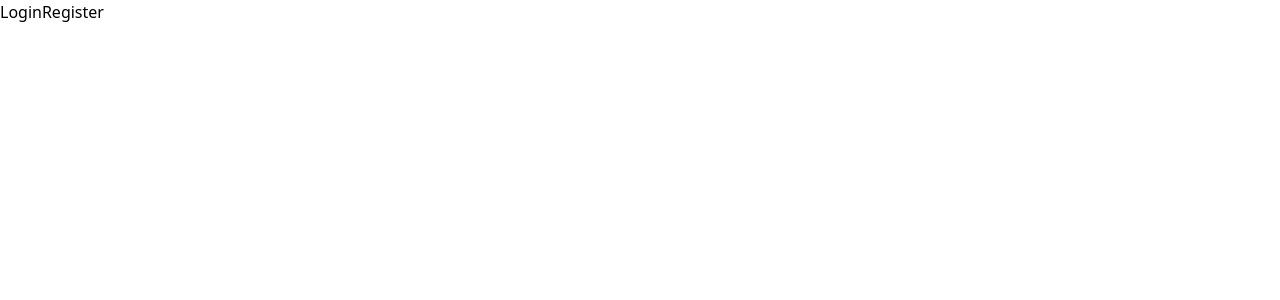
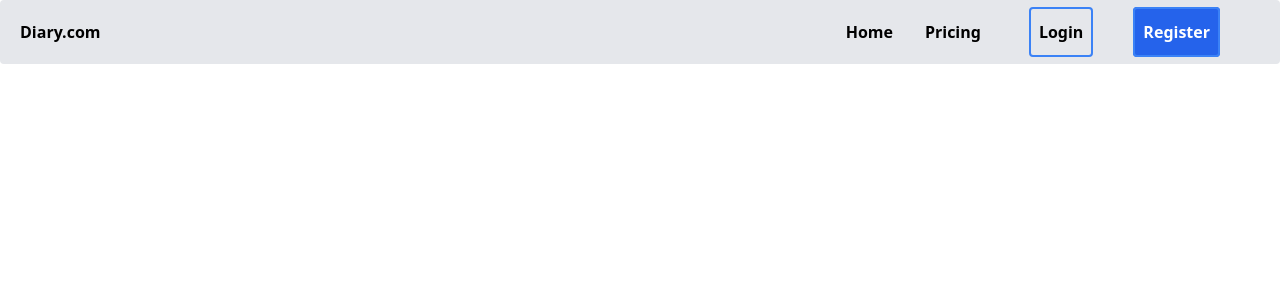
Before and after one commit to kihikasamuel/next-task, a Nuxt app: page / in a window 1280 px wide. Shown: the top 300 px of the page. Built offline with nearby package versions, Linux system fonts and the light colour scheme; no server answers.

Commit message:
landing page

```diff
--- a/api/controllers/UsersController.js
+++ b/api/controllers/UsersController.js
@@ -100,12 +100,12 @@ module.exports.login = [
                         })
                     }
                     else{
-                        return res.status(500).json({errors: "Invalid Password!"});
+                        return res.status(500).json({errors: 'Invalid Password!'});
                     }
                 })
             }
             else{
-                return res.status(500).json({errors: "Invalid credentials!"});
+                return res.status(500).json({errors: 'Invalid credentials!'});
             }
         });
     }
--- a/api/index.js
+++ b/api/index.js
@@ -11,7 +11,7 @@ const app = express();
 app.use(express.json());
 app.use(express.urlencoded({extended: true}));
 
-// set headers
+// set headers or import cors npm module
 app.use((req, res, next) => {
     res.setHeader("Access-Control-Allow-Origin", "*");
     res.setHeader("Access-Control-Allow-Methods", "POST, GET, PUT, PATCH, DELETE, OPTIONS");
--- a/components/auth/Login.vue
+++ b/components/auth/Login.vue
@@ -15,6 +15,9 @@
         <form action="" class="text-black-500 pt-4" @submit.prevent="login">
           <span class="text-red-500 text-xs" v-if="errors">
             {{errors.password.msg || errors.username.msg || errors}}
+          </span>
+          <span class="text-red-500 text-xs" v-if="login_err">
+            {{login_err}}
           </span>
           <label for="username" class="block">
             <span class="text-black-100">Username</span>
@@ -100,19 +103,21 @@ export default {
       errors: null,
       success: false,
       loading: false,
+      login_err: null
     };
   },
   methods: {
     async login() {
       this.loading = true;
-      try {
-          const response = await this.$auth.loginWith("local", {
+      // try {
+          // const response =
+          await this.$auth.loginWith("local", {
             data: {
               username: this.username,
               password: this.password,
             },
           })
-          .then(() => {
+          .then((response) => {
             this.$toast.success("Logged in successfully!", {
               action: {
                 text: "X",
@@ -125,16 +130,22 @@ export default {
             });
             this.$router.replace("/user/dashboard");
           })
+          .catch((error) => {
+            console.log(error);
+            if(error.response.data) {
+              this.login_err = error.response.data.errors;
+            }
+          })
           .finally(() => {
             this.loading = false;
           });
-      }catch (error) {
-        // console.log(error)
-        if(error.response.data) {
-            this.errors = error.response.data.errors;
-            // console.log(this.errors);
-        }
-      }
+      // }catch (error) {
+      //   // console.log(error)
+      //   if(error.response.data) {
+      //       this.errors = error.response.data.errors;
+      //       // console.log(this.errors);
+      //   }
+      // }
     },
   },
 };
--- a/components/auth/Register.vue
+++ b/components/auth/Register.vue
@@ -197,7 +197,7 @@ export default {
                 this.loading = true;
                 try {
 
-                    const user = await this.$axios.$post('/api/users/register', {
+                    await this.$axios.$post('/api/users/register', {
                         full_name: this.register.fullname,
                         username: this.register.username,
                         password: this.register.password,
--- /dev/null
+++ b/components/parts/Navbar.vue
@@ -0,0 +1,67 @@
+<template>
+    <nav class="grid grid-cols-12 w-full p-5 bg-gray-200 rounded">
+            <div class="col-span-3 xs:col-span-12">
+                <div class="flex flex-row float-left">
+                    <nuxt-link
+                        to="/"
+                        class="
+                            text-black font-bold
+                            hover:text-indigo-700
+                        "
+                    >
+                        Diary.com
+                    </nuxt-link>
+                </div>
+            </div>
+            <div class="col-span-9 xs:col-span-12">
+                <ul class="flex lg:flex-row md:flex-row xs:flex-row float-right">
+                    <li class="pr-4 xs:pr-2 text-black font-bold hover:text-indigo-700">
+                        <nuxt-link
+                            to="/auth/login"
+                            class="
+                                px-2 py-3
+                            "
+                        >
+                        Home
+                        </nuxt-link>
+                    </li>
+                    <li class="pr-10 xs:pr-2 text-black font-bold hover:text-indigo-700">
+                        <nuxt-link
+                            to="/auth/login"
+                            class="
+                                px-2 py-3
+                            "
+                        >
+                        Pricing
+                        </nuxt-link>
+                    </li>
+                    <li class="pr-10 xs:pr-2 text-black font-bold hover:text-indigo-700 hover-">
+                        <nuxt-link
+                            to="/auth/login"
+                            class="
+                                px-2 py-3
+                                border-2 border-blue-500
+                                hover:border-blue-200
+                                rounded
+                            "
+                        >
+                        Login
+                        </nuxt-link>
+                    </li>
+                    <li class="pr-10 xs:pr-2 text-white font-bold hover:text-gray-100">
+                        <nuxt-link
+                            to="/auth/register"
+                            class="
+                                px-2 py-3 bg-blue-600
+                                border-2 border-blue-500
+                                hover:border-blue-200
+                                rounded
+                            "
+                        >
+                        Register
+                        </nuxt-link>
+                    </li>
+                </ul>
+            </div>
+    </nav>
+</template>
--- a/middleware/guest.js
+++ b/middleware/guest.js
@@ -1,5 +1,7 @@
-export default function({store, redirect}) {
-    if(store.state.auth.loggedIn) {
+export default function({store, redirect})
+{
+    if(store.state.auth.loggedIn)
+    {
         return redirect('/user/dashboard');
     }
 }
--- a/pages/index.vue
+++ b/pages/index.vue
@@ -1,10 +1,7 @@
 <template>
 
     <div class="main">
-        <!-- nav links -->
-        <nuxt-link to="/auth/login">Login</nuxt-link>
-        <nuxt-link to="/auth/register">Register</nuxt-link>
-
+        <parts-navbar/>
     </div>
 
 </template>
```
Also changed, not shown: 1 other file (tests, documents, lock files or other folders).
